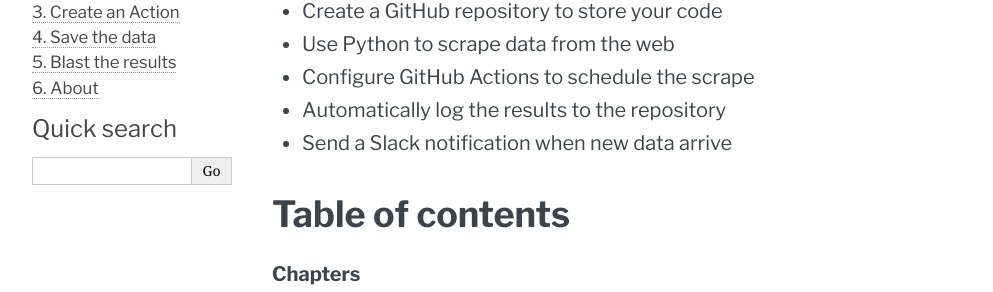
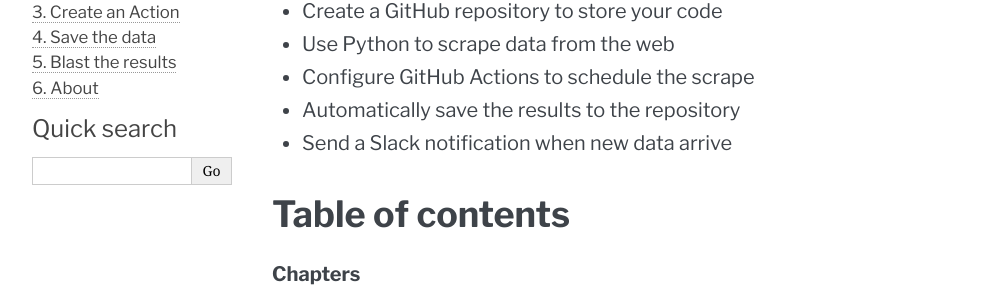
Before and after one commit to palewire/first-github-scraper, a Sphinx documentation site: the page built from docs/index.rst, in a window 1280 px wide. Shown: the part 303-595 px from the top of the page, without its empty margins (148-1141 px from the left). Built offline with Sphinx 7.4.7, drawn with Linux system fonts in a browser that asks for light colours.

Commit message:
Whitespace

```diff
--- a/docs/index.rst
+++ b/docs/index.rst
@@ -54,7 +54,7 @@ You will learn how to:
 * Create a GitHub repository to store your code
 * Use Python to scrape data from the web
 * Configure GitHub Actions to schedule the scrape
-* Automatically log the results to the repository
+* Automatically save the results to the repository
 * Send a Slack notification when new data arrive
 
 Table of contents
```
